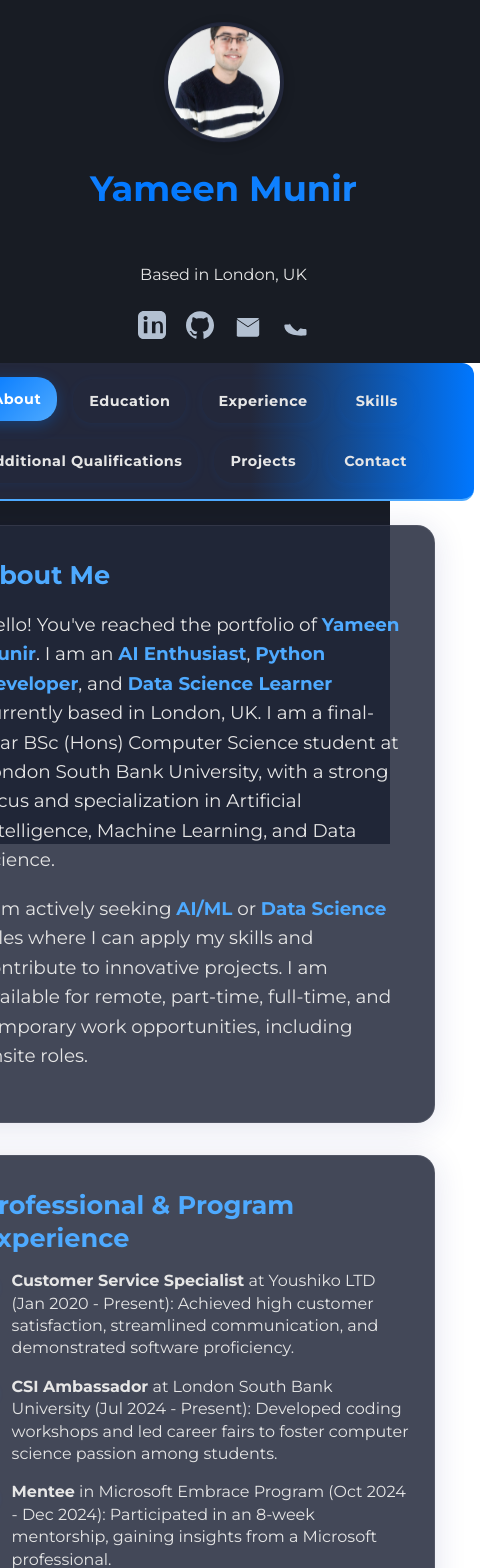
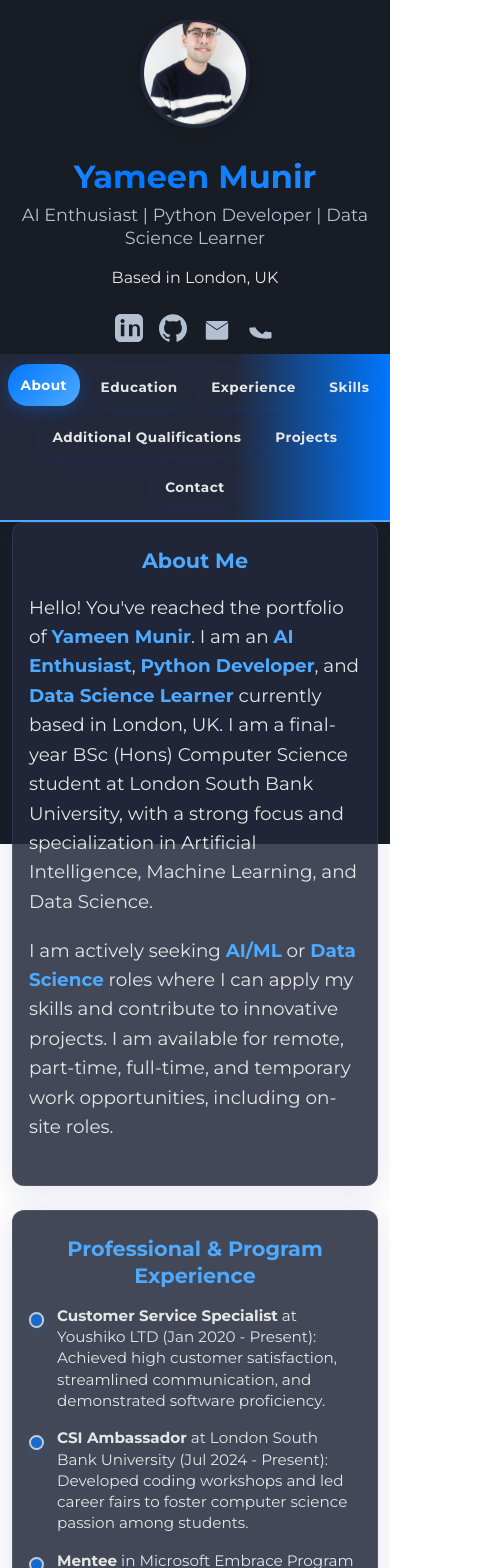
Before and after one commit to YameenMunir/Portfolio-Website, a React (Vite) app: page / in a window 390 px wide. Shown: the top 1568 px of the page, 492 px wide, since content can reach past the window. Built offline with nearby package versions, Linux system fonts and the light colour scheme.

Commit message:
Add mobile portrait specific fixes for improved layout and accessibility

```diff
--- a/src/App.css
+++ b/src/App.css
@@ -924,83 +924,519 @@ h3 {
   animation: float 2s ease-in-out infinite;
 }
 
-/* Loading Animation for Form */
-.submit-btn:disabled {
-  opacity: 0.7;
-  cursor: not-allowed;
-  animation: pulse 1.5s infinite;
-}
-
-/* ===== COMPREHENSIVE RESPONSIVE DESIGN ===== */
-
-/* Mobile-first approach - Extra Small devices (320px and up) */
-@media (max-width: 360px) {
+/* ===== MOBILE PORTRAIT SPECIFIC FIXES ===== */
+
+/* Fix viewport and container issues on mobile portrait */
+@media (max-width: 600px) and (orientation: portrait) {
+  body {
+    overflow-x: hidden;
+    width: 100%;
+    max-width: 100vw;
+  }
+
+  .container {
+    max-width: 100%;
+    overflow-x: hidden;
+  }
+
+  /* Fix navbar spacing on mobile */
+  .navbar {
+    padding: 0;
+    margin: 0;
+    width: 100%;
+    box-sizing: border-box;
+  }
+
+  .navbar ul {
+    width: 100%;
+    box-sizing: border-box;
+    margin: 0;
+    padding: 0.5rem;
+  }
+
+  /* Ensure all sections fit properly */
+  section, .card-section, .contact-form-section {
+    max-width: 100%;
+    box-sizing: border-box;
+    overflow: hidden;
+  }
+
+  /* Fix profile image positioning */
+  .header-content {
+    width: 100%;
+    box-sizing: border-box;
+    justify-content: center;
+    align-items: center;
+  }
+
+  /* Improve form layout on mobile */
+  .contact-form {
+    max-width: 100%;
+    width: 100%;
+    box-sizing: border-box;
+  }
+
+  .form-group input,
+  .form-group textarea,
+  .form-group select {
+    width: 100%;
+    box-sizing: border-box;
+    max-width: 100%;
+  }
+
+  /* Fix project grid on mobile */
+  .project-grid {
+    width: 100%;
+    box-sizing: border-box;
+  }
+
+  .project {
+    width: 100%;
+    box-sizing: border-box;
+    max-width: 100%;
+  }
+
+  /* Ensure social links wrap properly */
+  .social-links {
+    width: 100%;
+    justify-content: center;
+    align-items: center;
+  }
+
+  /* Fix timeline on mobile */
+  .timeline {
+    width: 100%;
+    box-sizing: border-box;
+  }
+
+  .timeline li {
+    width: 100%;
+    box-sizing: border-box;
+    word-wrap: break-word;
+  }
+
+  /* Fix skill bars on mobile */
+  .skill-bar {
+    max-width: 100%;
+    box-sizing: border-box;
+  }
+
+  /* Prevent horizontal scroll */
+  * {
+    max-width: 100%;
+  }
+
+  img, video, iframe {
+    max-width: 100%;
+    height: auto;
+  }
+}
+
+/* Extra fixes for very small screens */
+@media (max-width: 375px) and (orientation: portrait) {
+  html {
+    font-size: 13px;
+  }
+
+  .container {
+    width: 100%;
+    padding: 0 0.5rem;
+  }
+
+  section, .card-section, .contact-form-section {
+    padding: 1rem 0.5rem;
+    margin-bottom: 1rem;
+  }
+
+  h1 {
+    font-size: 1.5rem;
+    line-height: 1.2;
+  }
+
+  h2 {
+    font-size: 0.95rem;
+  }
+
+  h3 {
+    font-size: 1.1rem;
+  }
+
+  .navbar button {
+    padding: 0.4rem 0.6rem;
+    font-size: 0.75rem;
+    min-height: 36px;
+    min-width: 36px;
+  }
+
+  .profile-img {
+    width: 80px;
+    height: 80px;
+  }
+
+  .project {
+    padding: 0.75rem;
+  }
+
+  .contact-item {
+    padding: 0.6rem;
+    font-size: 0.8rem;
+  }
+
+  .form-group input,
+  .form-group textarea,
+  .form-group select {
+    padding: 0.5rem 0.7rem;
+    font-size: 0.85rem;
+  }
+
+  .submit-btn {
+    padding: 0.7rem 1.25rem;
+    font-size: 0.85rem;
+  }
+}
+
+/* Medium Mobile devices (481px to 600px) Portrait Mode */
+@media (min-width: 481px) and (max-width: 600px) and (orientation: portrait) {
+  .container {
+    width: 96%;
+    padding: 0 1rem;
+  }
+
+  .header {
+    padding: 1.5rem 0;
+  }
+
+  .header-content {
+    flex-direction: column;
+    text-align: center;
+    gap: 1.5rem;
+    align-items: center;
+  }
+
+  .profile-img {
+    width: 120px;
+    height: 120px;
+  }
+
+  h1 {
+    font-size: 2.2rem;
+    text-align: center;
+  }
+
+  h2 {
+    font-size: 1.2rem;
+    text-align: center;
+    white-space: normal;
+    border-right: none;
+    animation: none;
+  }
+
+  section, .card-section, .contact-form-section {
+    padding: 1.75rem 1.25rem;
+    margin-bottom: 1.75rem;
+    width: 100%;
+    box-sizing: border-box;
+  }
+
+  .navbar {
+    width: 100%;
+    border-radius: 0;
+    top: 0;
+  }
+
+  .navbar ul {
+    gap: 0.75rem;
+    flex-wrap: wrap;
+    justify-content: center;
+  }
+
+  .navbar button {
+    padding: 0.6rem 1rem;
+    font-size: 0.9rem;
+  }
+
+  .project-grid {
+    grid-template-columns: 1fr;
+    gap: 1.5rem;
+  }
+
+  .social-links {
+    justify-content: center;
+    gap: 1.25rem;
+    flex-wrap: wrap;
+  }
+}
+
+/* Mobile Portrait - Extra Small devices (320px and up) */
+@media (max-width: 360px) and (orientation: portrait) {
   html {
     font-size: 14px;
   }
 
+  body {
+    font-size: 0.9rem;
+  }
+
   .container {
-    width: 95%;
-    padding: 0 0.75rem;
+    width: 100%;
+    padding: 0 0.5rem;
+    margin: 0 auto;
   }
 
   .header {
-    padding: 1rem 0;
+    padding: 1rem 0 0.5rem 0;
   }
 
   .header-content {
     flex-direction: column;
     text-align: center;
     gap: 1rem;
+    align-items: center;
   }
 
   .profile-img {
-    width: 100px;
-    height: 100px;
+    width: 90px;
+    height: 90px;
+    flex-shrink: 0;
   }
 
   h1 {
-    font-size: 1.8rem;
-    line-height: 1.1;
+    font-size: 1.6rem;
+    line-height: 1.2;
+    margin: 0.5rem 0;
+    text-align: center;
   }
 
   h2 {
-    font-size: 1rem;
+    font-size: 0.9rem;
     white-space: normal;
     border-right: none;
     animation: none;
+    text-align: center;
+    width: 100%;
+    margin: 0;
+  }
+
+  h3 {
+    font-size: 1.1rem;
+    text-align: center;
+    margin-bottom: 0.75rem;
   }
 
   section, .card-section, .contact-form-section {
-    padding: 1.25rem 1rem;
+    padding: 1rem 0.75rem;
+    margin-bottom: 1rem;
+    border-radius: 8px;
+    width: 100%;
+    box-sizing: border-box;
+  }
+
+  .navbar {
+    position: sticky;
+    top: 0;
+    width: 100%;
+    margin: 0;
+    border-radius: 0;
+  }
+
+  .navbar ul {
+    gap: 0.25rem;
+    padding: 0.5rem 0;
+    flex-wrap: wrap;
+    justify-content: center;
+  }
+
+  .navbar button {
+    padding: 0.4rem 0.6rem;
+    font-size: 0.75rem;
+    min-height: 36px;
+    min-width: 36px;
+    border-radius: 16px;
+  }
+
+  .scroll-to-top {
+    bottom: 0.75rem;
+    right: 0.75rem;
+    width: 40px;
+    height: 40px;
+    font-size: 1rem;
+  }
+
+  .project-grid {
+    grid-template-columns: 1fr;
+    gap: 0.75rem;
+    margin-top: 0.5rem;
+  }
+
+  .project {
+    padding: 1rem;
+    margin-bottom: 1rem;
+  }
+
+  .project h4 {
+    font-size: 1rem;
+    margin-bottom: 0.5rem;
+  }
+
+  .contact-info {
+    grid-template-columns: 1fr;
+    gap: 0.5rem;
+    margin-top: 1rem;
+  }
+
+  .contact-item {
+    padding: 0.75rem;
+    font-size: 0.85rem;
+  }
+
+  .social-links {
+    justify-content: center;
+    gap: 0.75rem;
+    margin-top: 1rem;
+  }
+
+  .social-links a {
+    font-size: 0.9rem;
+  }
+
+  .form-group {
+    margin-bottom: 1rem;
+  }
+
+  .form-group input,
+  .form-group textarea,
+  .form-group select {
+    padding: 0.6rem 0.8rem;
+    font-size: 0.9rem;
+  }
+
+  .submit-btn {
+    width: 100%;
+    padding: 0.8rem 1.5rem;
+    font-size: 0.9rem;
+  }
+
+  .timeline li {
+    padding-left: 1.5rem;
+    font-size: 0.9rem;
+  }
+
+  .skill-bar {
+    width: 100%;
+    margin-left: 0;
+    margin-top: 0.5rem;
+  }
+
+  .upgraded-skills li {
+    padding: 0.75rem 0;
+    font-size: 0.9rem;
+  }
+
+  .lead {
+    font-size: 1rem;
+    line-height: 1.4;
+    margin-bottom: 1rem;
+  }
+}
+
+/* Small Mobile devices (361px to 480px) Portrait Mode */
+@media (min-width: 361px) and (max-width: 480px) and (orientation: portrait) {
+  .container {
+    width: 100%;
+    padding: 0 0.75rem;
+  }
+
+  .header {
+    padding: 1.25rem 0 0.75rem 0;
+  }
+
+  .header-content {
+    flex-direction: column;
+    text-align: center;
+    gap: 1.25rem;
+    align-items: center;
+  }
+
+  .profile-img {
+    width: 110px;
+    height: 110px;
+  }
+
+  h1 {
+    font-size: 2rem;
+    line-height: 1.2;
+    text-align: center;
+    margin: 0.5rem 0;
+  }
+
+  h2 {
+    font-size: 1.1rem;
+    white-space: normal;
+    border-right: none;
+    animation: none;
+    text-align: center;
+    width: 100%;
+  }
+
+  h3 {
+    font-size: 1.3rem;
+    text-align: center;
+  }
+
+  section, .card-section, .contact-form-section {
+    padding: 1.5rem 1rem;
     margin-bottom: 1.5rem;
     border-radius: 12px;
+    width: 100%;
+    box-sizing: border-box;
+  }
+
+  .glass-navbar {
+    width: 100%;
+    border-radius: 0;
+    top: 0;
+    margin: 0;
+  }
+
+  .navbar {
+    border-radius: 0;
   }
 
   .navbar ul {
     gap: 0.5rem;
+    flex-wrap: wrap;
+    justify-content: center;
     padding: 0.75rem 0;
-    flex-wrap: wrap;
   }
 
   .navbar button {
     padding: 0.5rem 0.8rem;
     font-size: 0.85rem;
-    min-height: 40px;
-    min-width: 40px;
+    min-height: 42px;
+    min-width: 42px;
   }
 
   .scroll-to-top {
     bottom: 1rem;
     right: 1rem;
-    width: 45px;
-    height: 45px;
+    width: 48px;
+    height: 48px;
     font-size: 1.2rem;
   }
 
-  .project-grid {
+  .upgraded-skills .skill-bar {
+    width: 100%;
+    margin-left: 0;
+    margin-top: 0.5rem;
+  }
+
+  .contact-form-section {
+    padding: 1.25rem 0.75rem;
+  }
+
+  .form-row {
     grid-template-columns: 1fr;
-    gap: 1rem;
+    gap: 0.75rem;
   }
 
   .contact-info {
@@ -1008,105 +1444,37 @@ h3 {
     gap: 0.75rem;
   }
 
+  .submit-btn {
+    width: 100%;
+    padding: 0.875rem 1.5rem;
+    font-size: 0.95rem;
+  }
+
+  .project-grid {
+    grid-template-columns: 1fr;
+    grid-template-rows: repeat(4, auto);
+    gap: 1.25rem;
+    min-height: auto;
+  }
+
+  .project {
+    padding: 1.25rem;
+  }
+
+  .timeline li {
+    padding-left: 1.75rem;
+    font-size: 0.95rem;
+  }
+
   .social-links {
     justify-content: center;
     gap: 1rem;
-  }
-}
-
-/* Small Mobile devices (361px to 600px) */
-@media (min-width: 361px) and (max-width: 600px) {
-  .header {
+    flex-wrap: wrap;
+  }
+
+  .footer {
     padding: 1.5rem 0;
-  }
-
-  .header-content {
-    flex-direction: column;
-    text-align: center;
-    gap: 1.5rem;
-  }
-
-  .profile-img {
-    width: 120px;
-    height: 120px;
-  }
-
-  h1 {
-    font-size: 2.2rem;
-  }
-
-  h2 {
-    font-size: 1.2rem;
-  }
-
-  section, .card-section, .contact-form-section {
-    padding: 2rem 1.5rem;
-    margin-bottom: 2rem;
-  }
-
-  .glass-navbar {
-    width: 98%;
-    border-radius: 12px;
-    top: 0.3rem;
-  }
-
-  .navbar ul {
-    gap: 1rem;
-    flex-wrap: wrap;
-    justify-content: center;
-  }
-
-  .navbar button {
-    padding: 0.6rem 1rem;
     font-size: 0.9rem;
-  }
-
-  .scroll-to-top {
-    bottom: 1.2rem;
-    right: 1.2rem;
-    width: 50px;
-    height: 50px;
-    font-size: 1.3rem;
-  }
-
-  .upgraded-skills .skill-bar {
-    width: 90%;
-    margin-left: 1.5em;
-  }
-
-  .contact-form-section {
-    padding: 1.5rem 1rem;
-  }
-
-  .form-row {
-    grid-template-columns: 1fr;
-  }
-
-  .contact-info {
-    grid-template-columns: 1fr;
-    gap: 1rem;
-  }
-
-  .submit-btn {
-    width: 100%;
-    padding: 1rem 2rem;
-    font-size: 1rem;
-  }
-
-  .project-grid {
-    grid-template-columns: 1fr;
-    grid-template-rows: repeat(4, auto);
-    gap: 1.5rem;
-    min-height: auto;
-  }
-
-  .timeline li {
-    padding-left: 2rem;
-  }
-
-  .social-links {
-    justify-content: center;
-    gap: 1.25rem;
   }
 }
 
@@ -1394,6 +1762,25 @@ p, li, span {
   -moz-osx-font-smoothing: grayscale;
   word-wrap: break-word;
   overflow-wrap: break-word;
+  hyphens: auto;
+  -webkit-hyphens: auto;
+  -moz-hyphens: auto;
+}
+
+/* Fix text overflow issues on mobile */
+.lead, p {
+  word-break: break-word;
+  overflow-wrap: break-word;
+  max-width: 100%;
+}
+
+/* Ensure headings don't overflow */
+h1, h2, h3, h4, h5, h6 {
+  word-wrap: break-word;
+  overflow-wrap: break-word;
+  max-width: 100%;
+  hyphens: auto;
+  -webkit-hyphens: auto;
 }
 
 /* Ensure all interactive elements meet accessibility standards */
```
